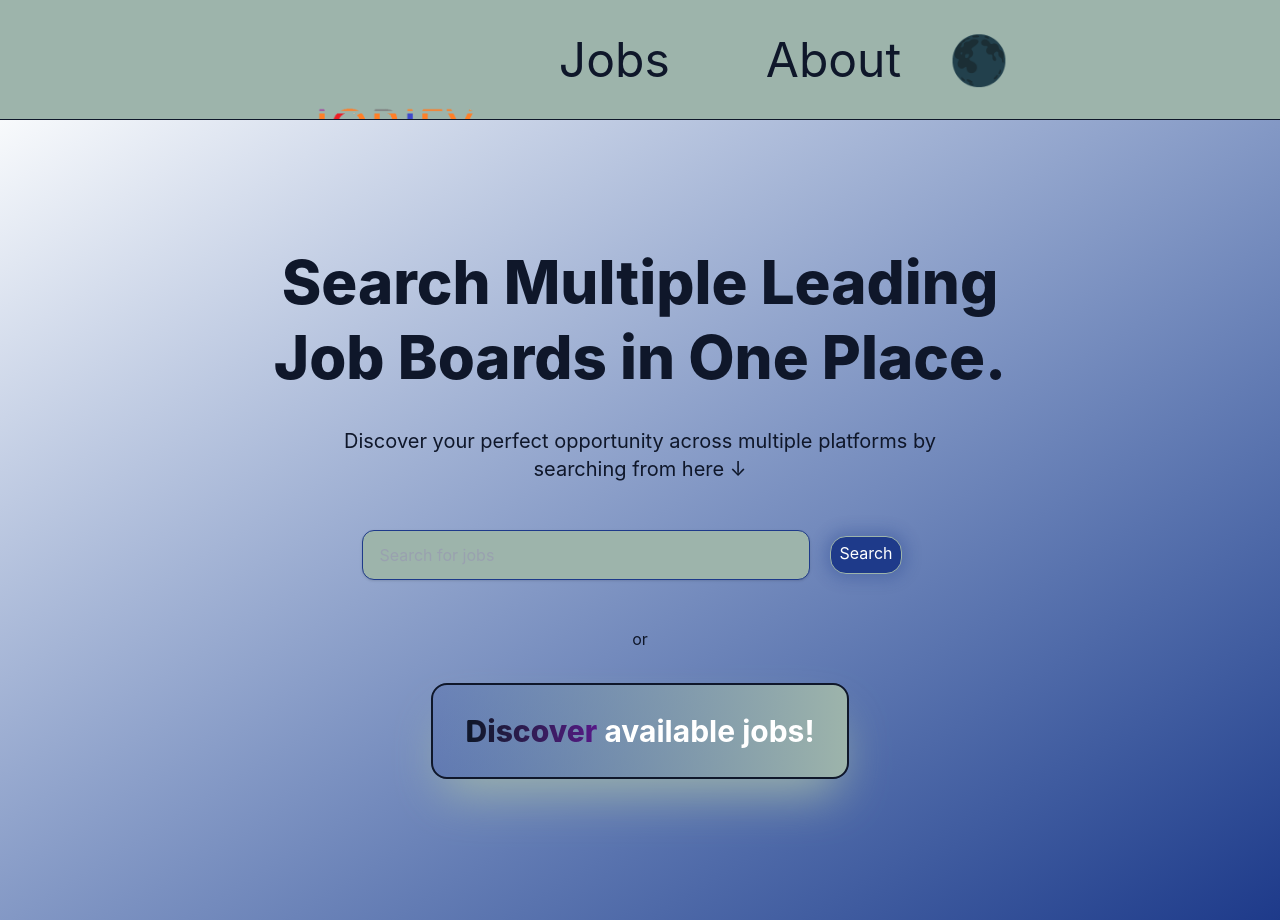
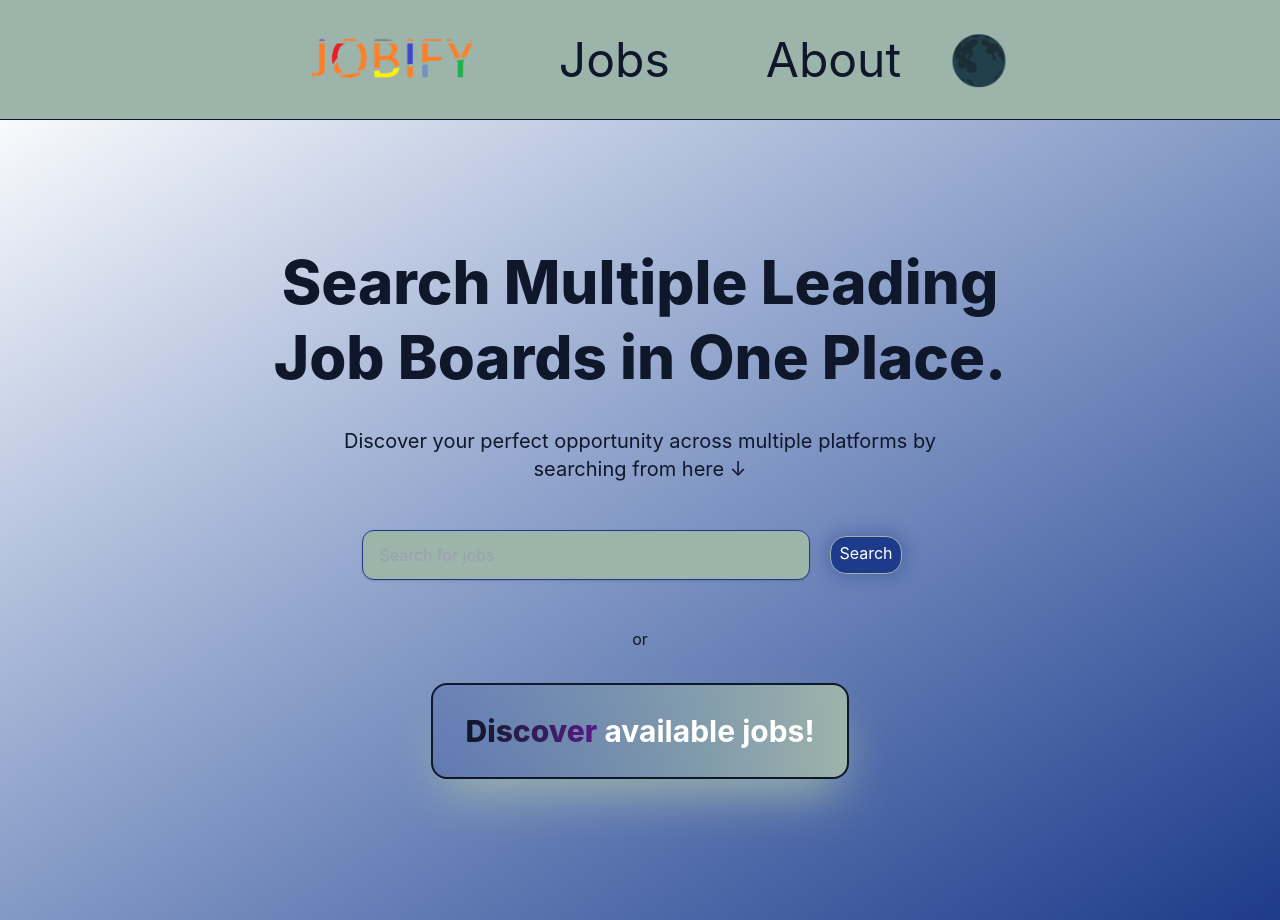
Before and after one commit to Mohammareh/Job-Filtering-DashBoard, a React (Vite) app: page / in a window 1280 px wide. Built offline with nearby package versions, Linux system fonts and the light colour scheme.

Commit message:
fixed the margin for the photo

```diff
--- a/src/components/NavBar.jsx
+++ b/src/components/NavBar.jsx
@@ -28,7 +28,7 @@ export function NavBar() {
       <nav className="flex w-full items-center overflow-hidden text-brand-text bg-brand-secondary border-b h-[15vh] justify-around">
         <div className="flex ">
           <img
-            className="w-20 sm:w-40 sm:h-40 sm:text-4xl sm:mt-15 text-center md:w-60 md:h-60 md:mt-35 md:text-5xl self-center object-contain h-20 cursor-pointer "
+            className="w-20 sm:w-40 sm:h-40 sm:text-4xl text-center md:w-60 md:h-60 md:text-5xl self-center object-contain h-20 cursor-pointer "
             onClick={() => {
               handleClick("home");
             }}
```
